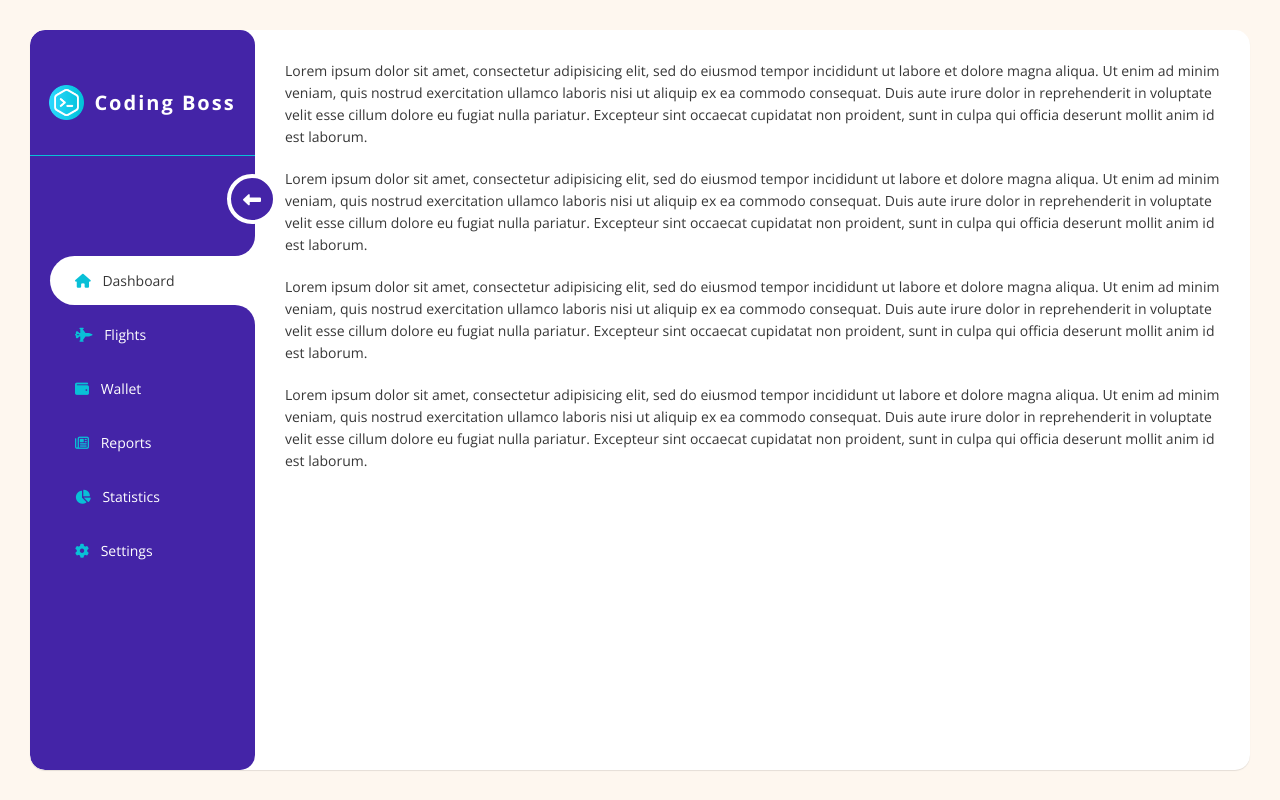
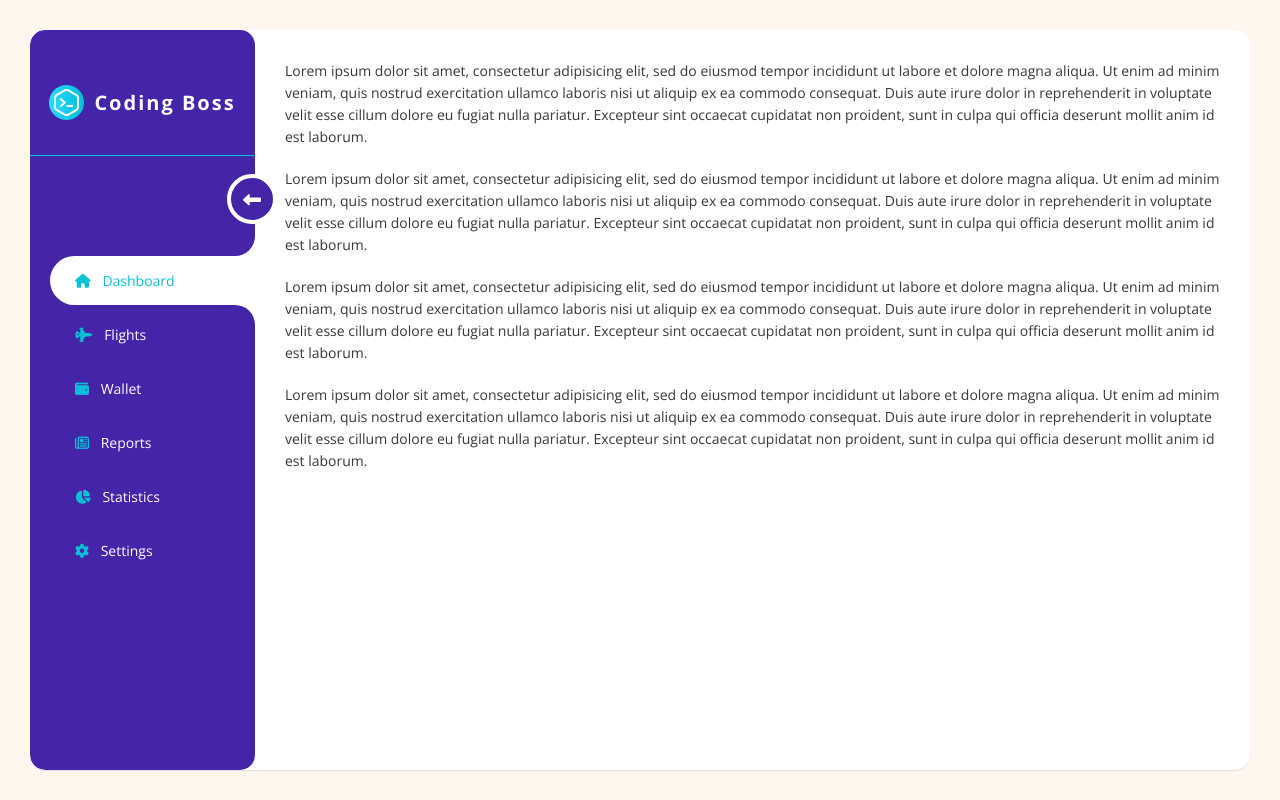
Before and after one commit to codingmarket07/Responsive-Side-Navigation-Bar-with-Cured-Borders-Outside, a plain HTML site: page index.html in a window 1280 px wide. In both pictures the pointer is over the element "Dashboard". Drawn offline with nearby package versions, Linux system fonts and the light colour scheme.

Commit message:
css file updated

```diff
--- a/styles.css
+++ b/styles.css
@@ -124,6 +124,10 @@ body{
 	margin-bottom: 5px;
 }
 
+.side_bar .side_bar_bottom ul li a .item:hover{
+	color: var(--icon-color);
+}
+
 .side_bar .side_bar_bottom ul li a .icon{
 	margin-right: 8px;
 	color: var(--icon-color);
```
